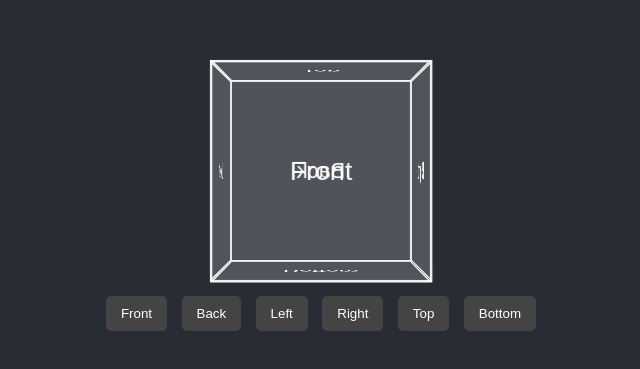
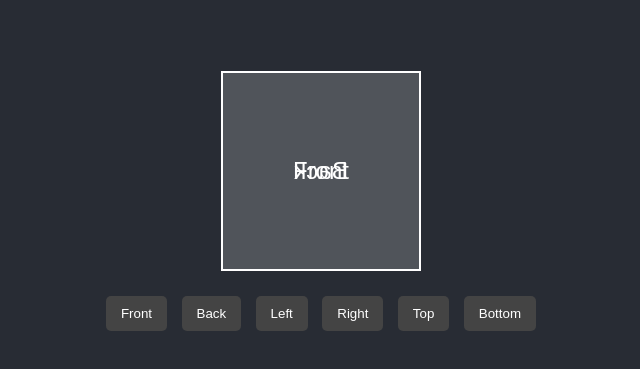
Before and after one commit to UsernameP450/website, a plain HTML site: page index.html in a window 1280 px wide. Shown: the part 197-566 px from the top of the page, without its empty margins (319-959 px from the left). Drawn offline with Linux system fonts and the light colour scheme.

Commit message:
Update main.css

```diff
--- a/styles/main.css
+++ b/styles/main.css
@@ -23,13 +23,6 @@ body, html {
   perspective: 1000px; /* Creates the 3D perspective */
 }
 
-.cube {
-  width: 100%;
-  height: 100%;
-  position: absolute;
-  transform-style: preserve-3d;
-  transition: transform 1s ease-in-out;
-}
 
 .face {
   position: absolute;
```
